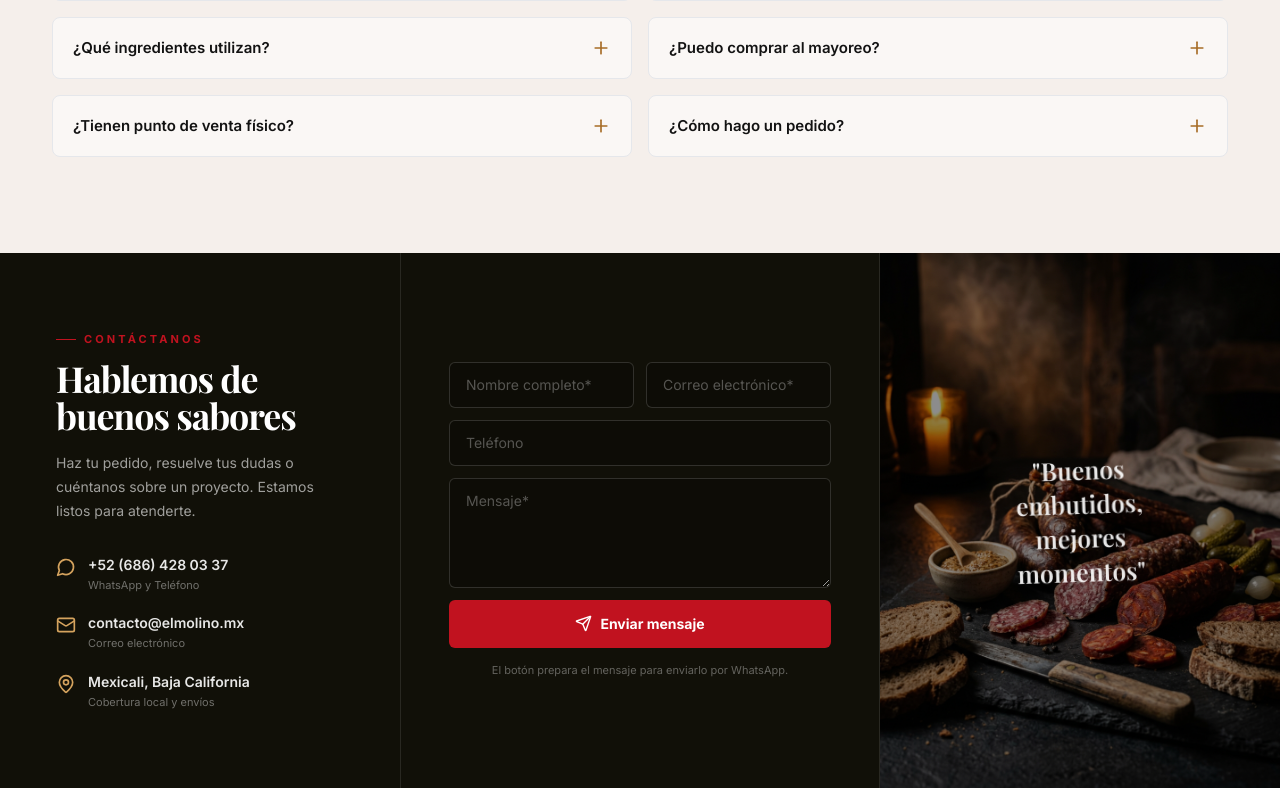
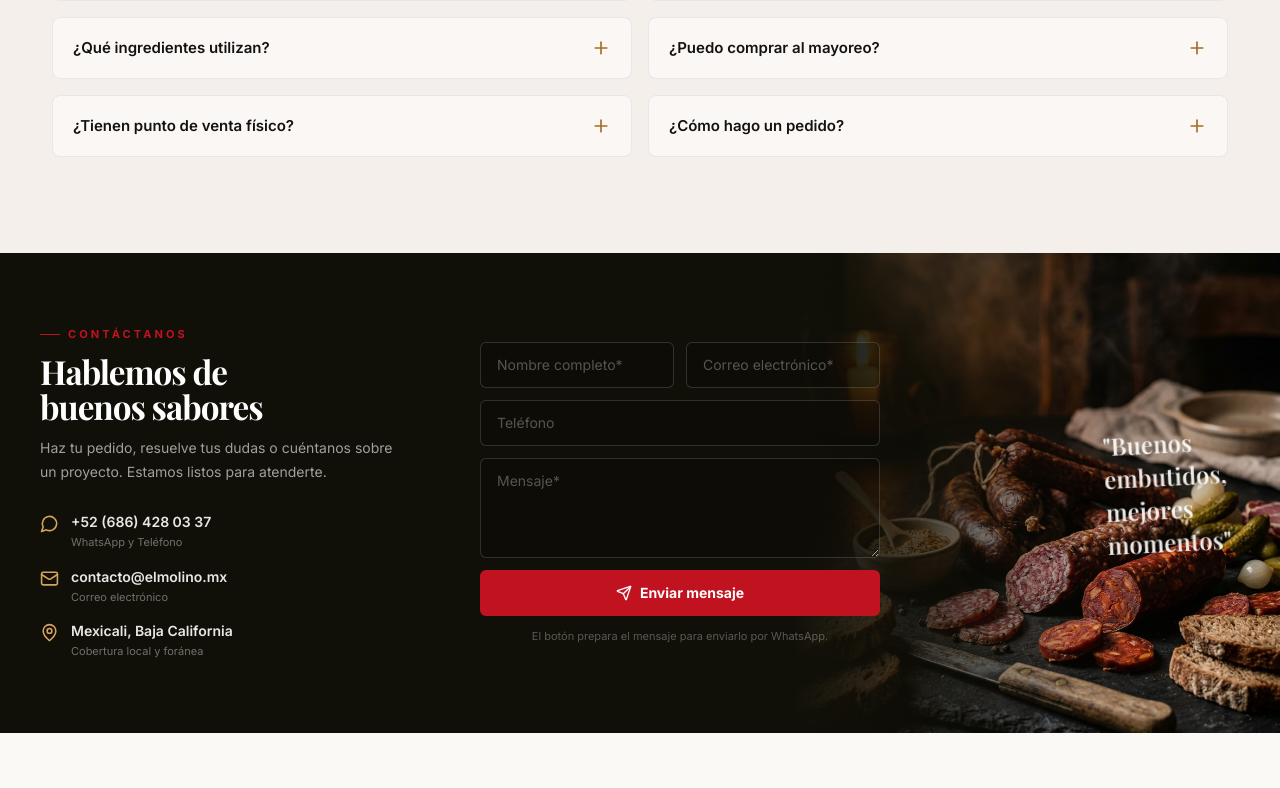
Before and after one commit to gerardocastrovargas-web/el-molino, a React (Vite) app: page / in a window 1280 px wide. Shown: the part 2347-3135 px from the top of the page. After the commit the page ends 3080 px from the top, so only its background shows below. Built offline with nearby package versions, Linux system fonts and the light colour scheme; a web font is replaced by a local one.

Commit message:
fix: contact section seamless fusion, no visible dividers, image blends via gradient

```diff
--- a/src/components/ContactFooter.jsx
+++ b/src/components/ContactFooter.jsx
@@ -15,110 +15,80 @@ export default function ContactFooter() {
   }
 
   return (
-    <footer id="contacto" className="bg-[#111008] text-white">
-      {/* ── 3-column real grid — no absolutes ── */}
-      <div className="grid min-h-[520px] lg:grid-cols-[1fr_1.2fr_1fr]">
+    <footer id="contacto" className="relative bg-[#111008] text-white overflow-hidden">
+
+      {/* ── Full-width food image as background on the right ── */}
+      <div className="absolute inset-y-0 right-0 w-[38%] hidden lg:block pointer-events-none">
+        <img
+          src="/assets/contact-bg.jpg"
+          alt=""
+          aria-hidden="true"
+          className="h-full w-full object-cover object-center"
+        />
+        {/* Blend left edge into dark background — seamless fusion */}
+        <div className="absolute inset-0 bg-[linear-gradient(to_right,#111008_0%,rgba(17,16,8,0.7)_30%,rgba(17,16,8,0.2)_60%,transparent_100%)]" />
+      </div>
+
+      {/* Quote on top of the image */}
+      <p className="font-display absolute right-[4%] top-1/2 hidden -translate-y-1/2 -rotate-3 text-[1.5rem] italic leading-snug text-white/90 drop-shadow-lg lg:block z-10">
+        "Buenos<br />embutidos,<br />mejores<br />momentos"
+      </p>
+
+      {/* ── 3-col content grid — no borders, no dividers ── */}
+      <div className="relative z-10 mx-auto grid max-w-[1320px] min-h-[480px] gap-0 px-6 py-14 lg:grid-cols-[1fr_1.2fr_0.8fr] lg:px-10 lg:py-16">
 
         {/* ── Col 1: Contact info ── */}
-        <div className="flex flex-col justify-center px-8 py-14 sm:px-10 lg:px-12 xl:px-14">
+        <div className="flex flex-col justify-center pr-0 lg:pr-10">
           <span className="eyebrow text-brand-500 flex items-center gap-2">
             <span className="inline-block h-px w-5 bg-brand-500" />
             Contáctanos
           </span>
-          <h2 className="font-display mt-3 text-[clamp(2rem,2.8vw,2.8rem)] font-bold leading-[1.05] tracking-[-0.03em]">
+          <h2 className="font-display mt-3 text-[clamp(1.9rem,2.6vw,2.8rem)] font-bold leading-[1.05] tracking-[-0.03em]">
             Hablemos de<br />buenos sabores
           </h2>
-          <p className="mt-4 text-sm leading-6 text-white/60">
+          <p className="mt-3 text-sm leading-6 text-white/60">
             Haz tu pedido, resuelve tus dudas o cuéntanos sobre un proyecto. Estamos listos para atenderte.
           </p>
 
-          <div className="mt-8 space-y-5">
+          <div className="mt-7 space-y-4">
             <a href="https://wa.me/526864280637" target="_blank" rel="noreferrer" className="contact-link">
-              <MessageCircle size={20} />
-              <span>
-                <strong>+52 (686) 428 03 37</strong>
-                <small>WhatsApp y Teléfono</small>
-              </span>
+              <MessageCircle size={19} />
+              <span><strong>+52 (686) 428 03 37</strong><small>WhatsApp y Teléfono</small></span>
             </a>
             <a href="mailto:contacto@elmolino.mx" className="contact-link">
-              <Mail size={20} />
-              <span>
-                <strong>contacto@elmolino.mx</strong>
-                <small>Correo electrónico</small>
-              </span>
+              <Mail size={19} />
+              <span><strong>contacto@elmolino.mx</strong><small>Correo electrónico</small></span>
             </a>
             <div className="contact-link cursor-default">
-              <MapPin size={20} />
-              <span>
-                <strong>Mexicali, Baja California</strong>
-                <small>Cobertura local y envíos</small>
-              </span>
+              <MapPin size={19} />
+              <span><strong>Mexicali, Baja California</strong><small>Cobertura local y foránea</small></span>
             </div>
           </div>
         </div>
 
-        {/* ── Col 2: Form ── */}
-        <div className="flex flex-col justify-center border-x border-white/10 px-8 py-14 sm:px-10 lg:px-12">
+        {/* ── Col 2: Form — no box, blends with bg ── */}
+        <div className="flex flex-col justify-center px-0 pt-10 lg:px-10 lg:pt-0">
           <form onSubmit={handleSubmit} className="flex flex-col gap-3">
             <div className="grid gap-3 sm:grid-cols-2">
-              <input
-                className="form-field"
-                name="name"
-                placeholder="Nombre completo*"
-                required
-                id="contact-name"
-              />
-              <input
-                className="form-field"
-                name="email"
-                type="email"
-                placeholder="Correo electrónico*"
-                required
-                id="contact-email"
-              />
+              <input className="form-field" name="name"  placeholder="Nombre completo*" required id="contact-name" />
+              <input className="form-field" name="email" type="email" placeholder="Correo electrónico*" required id="contact-email" />
             </div>
-            <input
-              className="form-field"
-              name="phone"
-              type="tel"
-              placeholder="Teléfono"
-              id="contact-phone"
-            />
-            <textarea
-              className="form-field min-h-[110px] resize-y"
-              name="message"
-              placeholder="Mensaje*"
-              required
-              id="contact-message"
-            />
+            <input   className="form-field" name="phone" type="tel" placeholder="Teléfono" id="contact-phone" />
+            <textarea className="form-field min-h-[100px] resize-y" name="message" placeholder="Mensaje*" required id="contact-message" />
             <button
-              type="submit"
-              id="contact-submit"
-              className="flex w-full items-center justify-center gap-2 rounded-md bg-brand-500 px-5 py-[14px] text-sm font-bold text-white transition duration-300 hover:bg-brand-600 hover:shadow-glow active:scale-[.99]"
+              type="submit" id="contact-submit"
+              className="flex w-full items-center justify-center gap-2 rounded-md bg-brand-500 px-5 py-[13px] text-sm font-bold text-white transition duration-300 hover:bg-brand-600 hover:shadow-glow active:scale-[.99]"
             >
-              <Send size={17} /> Enviar mensaje
+              <Send size={16} /> Enviar mensaje
             </button>
-            <p className="text-center text-[11px] leading-5 text-white/35">
+            <p className="text-center text-[11px] text-white/30">
               El botón prepara el mensaje para enviarlo por WhatsApp.
             </p>
           </form>
         </div>
 
-        {/* ── Col 3: Food image + quote ── */}
-        <div className="relative hidden overflow-hidden lg:block">
-          <img
-            src="/assets/contact-bg.jpg"
-            alt=""
-            aria-hidden="true"
-            className="h-full w-full object-cover object-center"
-          />
-          {/* dark overlay for readability */}
-          <div className="absolute inset-0 bg-black/45" />
-          {/* Quote */}
-          <p className="font-display absolute inset-0 flex items-center justify-center px-8 text-center text-[1.55rem] italic leading-snug text-white/90 drop-shadow-lg -rotate-2">
-            "Buenos<br />embutidos,<br />mejores<br />momentos"
-          </p>
-        </div>
+        {/* ── Col 3: Empty — image shows through via absolute bg ── */}
+        <div className="hidden lg:block" />
 
       </div>
     </footer>
```
